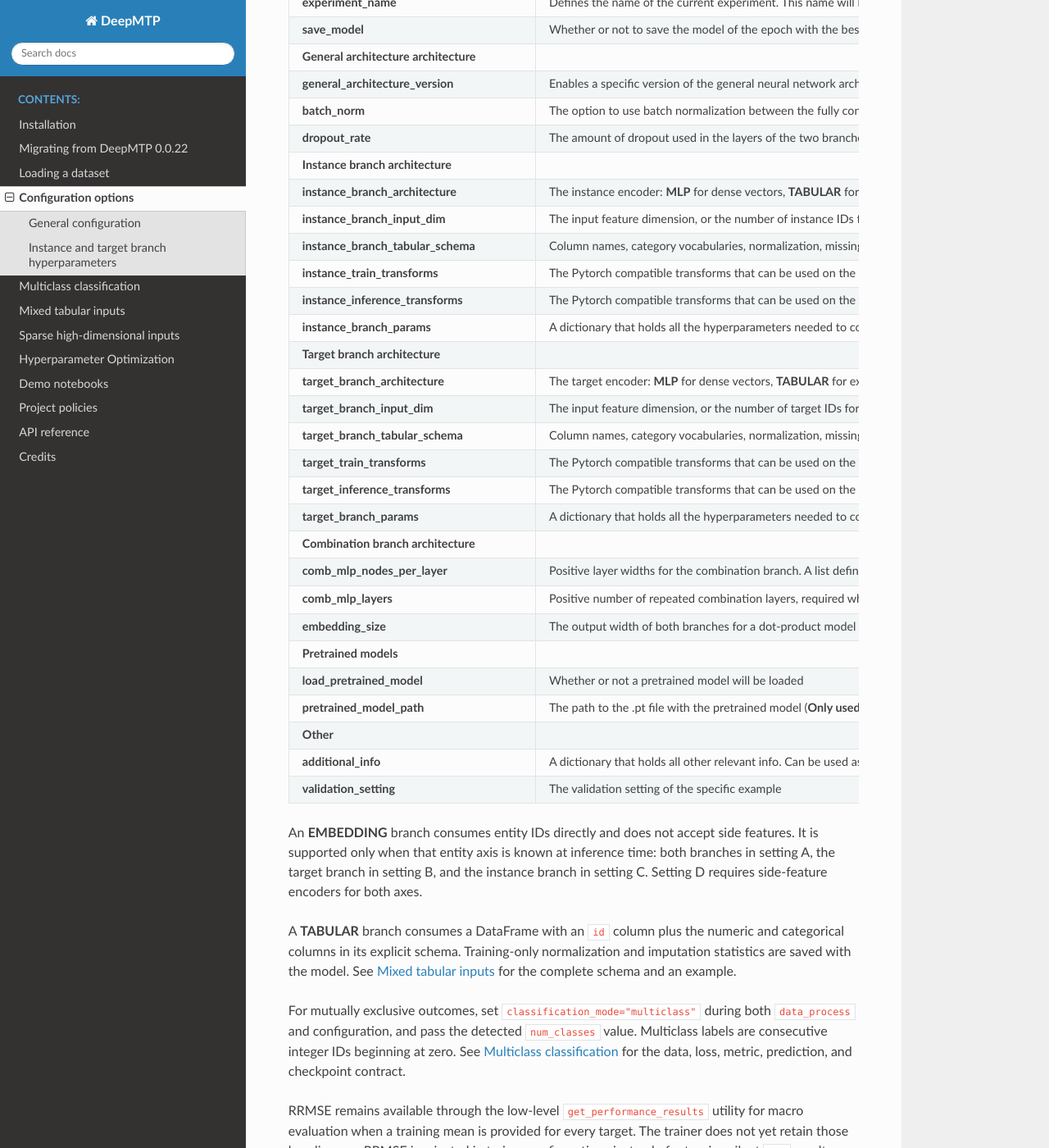
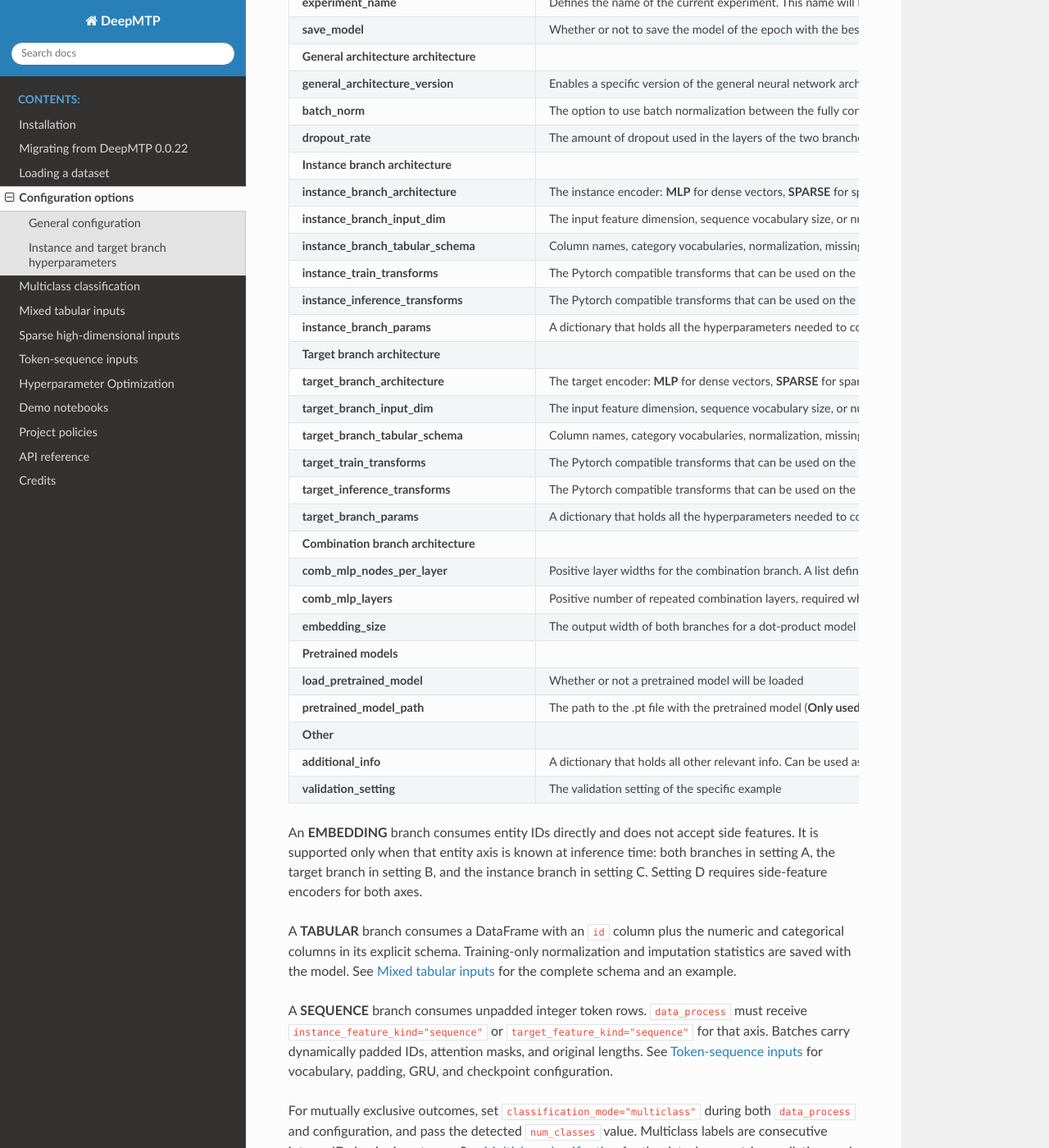
Before and after one commit to diliadis/DeepMTP, a Sphinx documentation site: the page built from docs/source/tutorial/configuration.rst, in a window 1280 px wide and 1400 px high, scrolled down 1434 px. Shown: the whole window at 82% size. Built offline with Sphinx 7.4.7 and the Read the Docs theme 3.1.0, drawn with Linux system fonts in a browser that asks for light colours; formulas are drawn with MathJax 3.

Commit message:
docs: explain token sequence workflows

```diff
--- a/docs/source/index.rst
+++ b/docs/source/index.rst
@@ -25,6 +25,7 @@ Documentation
 	tutorial/multiclass_classification
 	tutorial/tabular_inputs
 	tutorial/sparse_inputs
+	tutorial/sequence_inputs
 	tutorial/hpo
 	tutorial/demos
 	Project policies <project>
--- a/docs/source/tutorial/configuration.rst
+++ b/docs/source/tutorial/configuration.rst
@@ -100,12 +100,13 @@ In the code snippet above the function generate_config is shown without any spec
    * - **Instance branch architecture**
      -
    * - **instance_branch_architecture**
-     - The instance encoder: **MLP** for dense vectors, **TABULAR** for
-       explicit numeric and categorical columns, **CONV** for images,
-       **EMBEDDING** for zero-based IDs, or **CUSTOM** for a user-supplied branch
+     - The instance encoder: **MLP** for dense vectors, **SPARSE** for sparse
+       vectors, **SEQUENCE** for token IDs, **TABULAR** for explicit numeric
+       and categorical columns, **CONV** for images, **EMBEDDING** for
+       zero-based IDs, or **CUSTOM** for a user-supplied branch
    * - **instance_branch_input_dim**
-     - The input feature dimension, or the number of instance IDs for an
-       **EMBEDDING** branch
+     - The input feature dimension, sequence vocabulary size, or number of
+       instance IDs for an **EMBEDDING** branch
    * - **instance_branch_tabular_schema**
      - Column names, category vocabularies, normalization, missing-value
        policies, and optional feature gating for an instance **TABULAR** branch
@@ -118,12 +119,13 @@ In the code snippet above the function generate_config is shown without any spec
    * - **Target branch architecture**
      -
    * - **target_branch_architecture**
-     - The target encoder: **MLP** for dense vectors, **TABULAR** for explicit
-       numeric and categorical columns, **CONV** for images, **EMBEDDING** for
+     - The target encoder: **MLP** for dense vectors, **SPARSE** for sparse
+       vectors, **SEQUENCE** for token IDs, **TABULAR** for explicit numeric
+       and categorical columns, **CONV** for images, **EMBEDDING** for
        zero-based IDs, or **CUSTOM** for a user-supplied branch
    * - **target_branch_input_dim**
-     - The input feature dimension, or the number of target IDs for an
-       **EMBEDDING** branch
+     - The input feature dimension, sequence vocabulary size, or number of
+       target IDs for an **EMBEDDING** branch
    * - **target_branch_tabular_schema**
      - Column names, category vocabularies, normalization, missing-value
        policies, and optional feature gating for a target **TABULAR** branch
@@ -169,6 +171,12 @@ A **TABULAR** branch consumes a DataFrame with an ``id`` column plus the
 numeric and categorical columns in its explicit schema. Training-only
 normalization and imputation statistics are saved with the model. See
 :doc:`tabular_inputs` for the complete schema and an example.
+
+A **SEQUENCE** branch consumes unpadded integer token rows. ``data_process``
+must receive ``instance_feature_kind="sequence"`` or
+``target_feature_kind="sequence"`` for that axis. Batches carry dynamically
+padded IDs, attention masks, and original lengths. See :doc:`sequence_inputs`
+for vocabulary, padding, GRU, and checkpoint configuration.
 
 For mutually exclusive outcomes, set
 ``classification_mode="multiclass"`` during both ``data_process`` and
```
Also changed, not shown: CHANGELOG.md (+3 -0 lines), NEURAL_NETWORK_EXTENSIONS.md (+12 -9 lines), README.md (+76 -7 lines), docs/source/tutorial/sequence_inputs.rst (added, +143 -0 lines), 1 other file.
